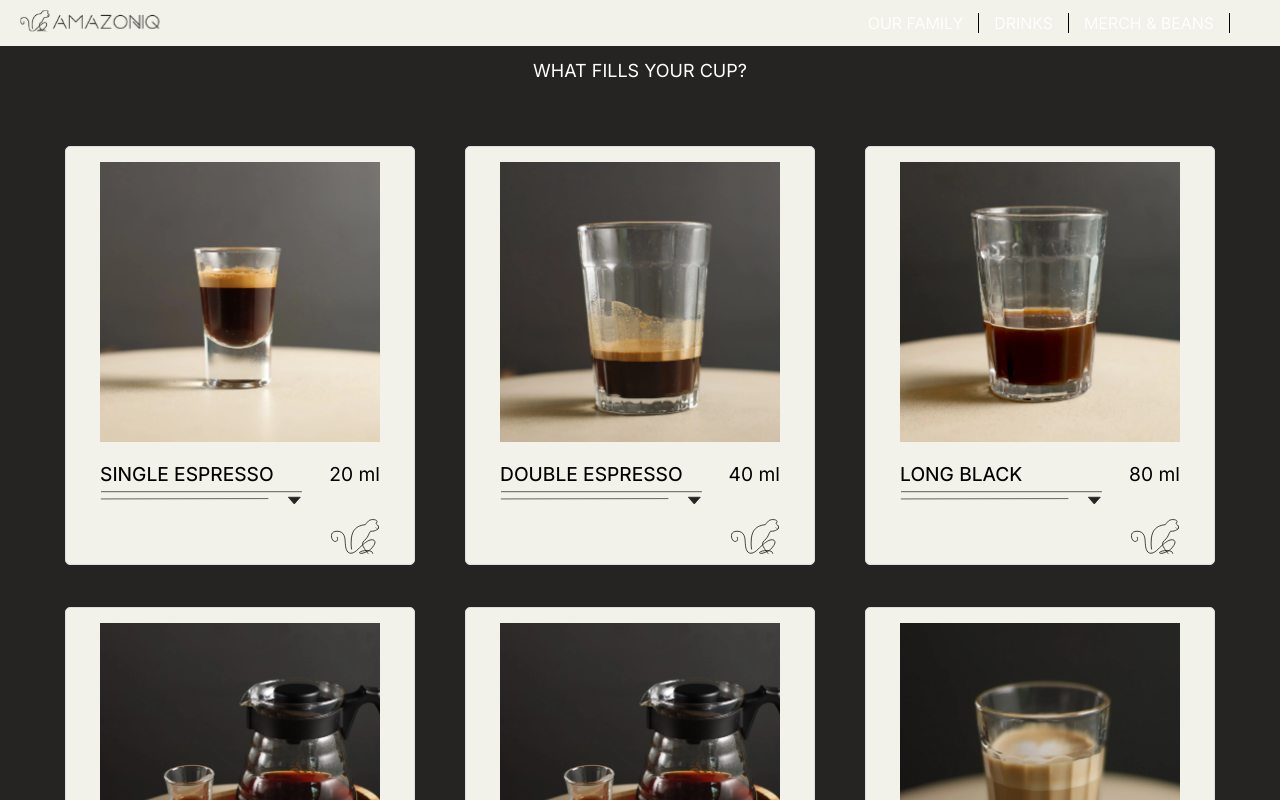
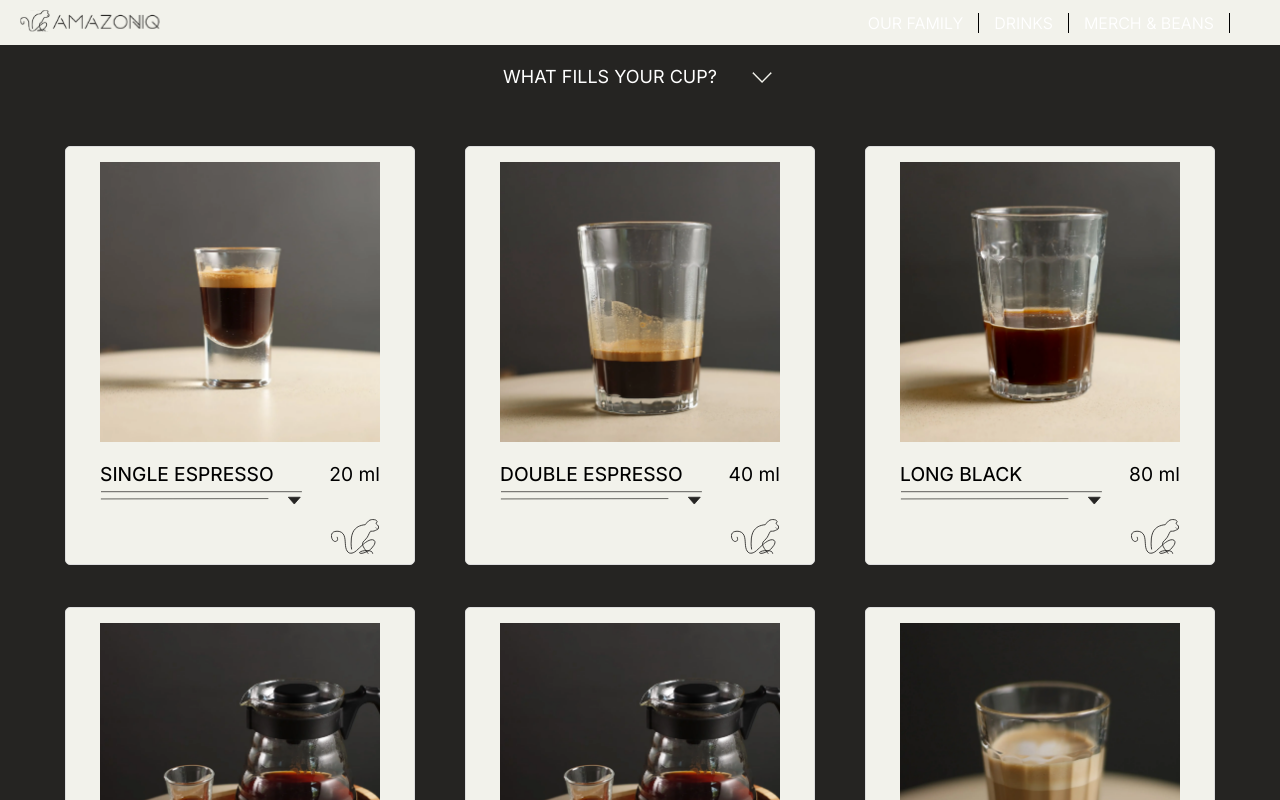
Before and after one commit to Cibuta562/amazoniq, a React (Create React App) app: page /under-construction/meniu in a window 1280 px wide. Shown: the top 800 px of the page. Built offline with nearby package versions, Linux system fonts and the light colour scheme.

Commit message:
menu dropdown tel v1

```diff
--- a/src/components/ProductGrid.css
+++ b/src/components/ProductGrid.css
@@ -224,7 +224,7 @@ li{
 .mobile-dropdown-container {
     display: none; /* Default hidden */
     position: fixed; /* Fixed position relative to the viewport */
-    top: 46px; /* Adjust this based on your navbar height */
+    top: 45px; /* Adjust this based on your navbar height */
     left: 0; /* Align to the left edge */
     right: 0; /* Align to the right edge */
     margin: auto; /* Center horizontally */
@@ -237,7 +237,7 @@ li{
     top: 0; /* Stick to the top of its container */
     width: 100%;
     margin: 0 auto;
-    height: 48px;
+    height: 60px;
     font-size: 18px;
     font-family: Inter, sans-serif;
     color: #ffffff;
@@ -257,11 +257,11 @@ li{
     position: absolute; /* Absolute positioning relative to container */
     width: 100%;
     left: 50%;
-    top: 47px; /* Position below the toggle button */
+    top: 58px; /* Position below the toggle button */
     transform: translateX(-50%); /* Center horizontally */
     opacity: 0; /* Initially hidden */
     transition: opacity 0.4s ease, transform 0.4s ease; /* Smooth transition */
-    height: 90vh; /* Set fixed height */
+    height: 93vh; /* Set fixed height */
     overflow-y: auto; /* Allow scrolling if content is too tall */
     display: flex;
     z-index: 3;
@@ -292,6 +292,12 @@ li{
     text-align: center;
 }
 
+.arrow-toggle-mobile{
+    height: 20px;
+    width: 30px;
+    padding-left: 30px;
+}
+
 
 
 @media (max-width: 1450px) {
--- a/src/components/ProductGrid.js
+++ b/src/components/ProductGrid.js
@@ -36,6 +36,7 @@ import ovaz from "../assets/product-images-webp/img_31.webp"
 import mazare from "../assets/product-images-webp/img_32.webp"
 import bere from "../assets/product-images-webp/img_33.webp"
 import prosecco from "../assets/product-images-webp/img_34.webp"
+import arrowToggle from "../assets/arrowClose.svg"
 
 
 const ProductGrid = () => {
@@ -376,9 +377,18 @@ const ProductGrid = () => {
     };
 
     useEffect(() => {
-        // Close the dropdown when a category is selected
-        if (selectedCategory || "ALL PRODUCTS") {
+        // Function to handle scrolling to top
+        const scrollToTop = () => {
+            window.scrollTo({
+                top: 0,
+                behavior: 'smooth' // Smooth scrolling effect
+            });
+        };
+
+        // Close the dropdown and scroll to the top when a category is selected
+        if (selectedCategory || selectedCategory === "ALL PRODUCTS") {
             setShowMobileDropdown(false);
+            scrollToTop(); // Scroll to the top
         }
     }, [selectedCategory]);
 
@@ -396,6 +406,7 @@ const ProductGrid = () => {
                 <div className="mobile-dropdown-container">
                     <button className="mobile-dropdown-toggle" onClick={toggleMobileDropdown}>
                         {selectedCategory || 'WHAT FILLS YOUR CUP?'}
+                        <img className="arrow-toggle-mobile" src={arrowToggle}/>
                     </button>
                     {/* Dropdown Menu */}
                     <ul className={`mobile-dropdown ${showMobileDropdown ? 'show' : ''}`}>
```
